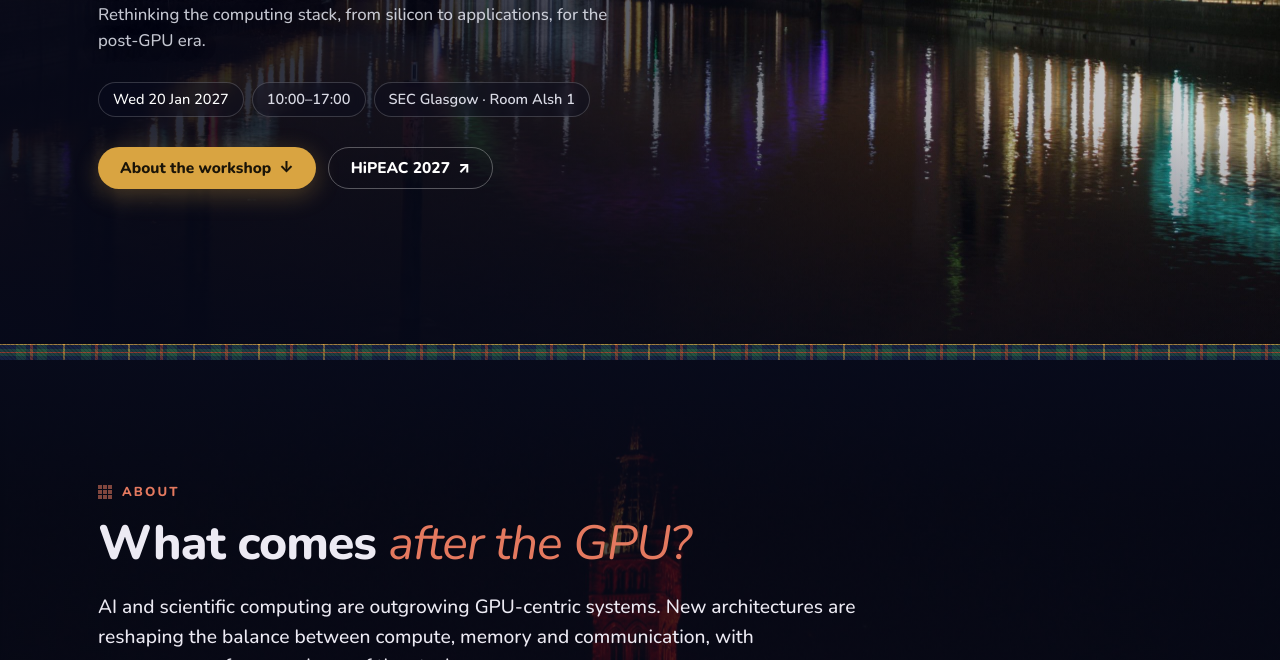
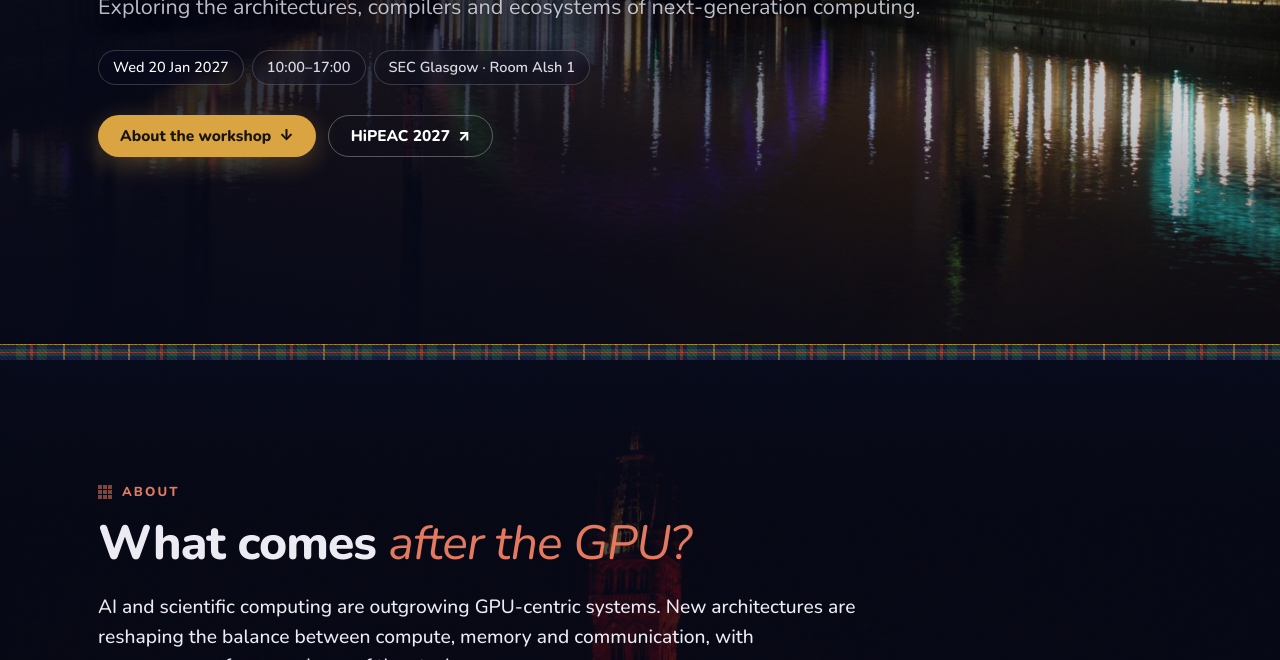
Before and after one commit to wafer-hipeac/wafer-hipeac.github.io, a plain HTML site: page index.html in a window 1280 px wide. Shown: the part 440-1100 px from the top of the page. Drawn offline with nearby package versions, Linux system fonts and the light colour scheme.

Commit message:
Merge hero subtitle and tagline into one 'Exploring ...' line
Co-Authored-By: Claude Opus 5.5 <noreply@anthropic.com>
Claude-Session: https://claude.ai/code/session_01PJFBo2BTsW4RWpZRcSJiX4

```diff
--- a/index.html
+++ b/index.html
@@ -53,8 +53,7 @@
     <div class="hero-body wrap">
       <p class="kicker">HiPEAC 2027 Workshop <span>·</span> <span class="nowrap"><svg class="kicker-rose" aria-hidden="true"><use href="#rose"/></svg>Glasgow, UK</span></p>
       <h1><span class="ln">Wafer-Scale and</span> <span class="ln">Post-GPU Computing</span> <span class="ln soft">for AI and HPC</span></h1>
-      <p class="subtitle">Architectures, Compilers, and Ecosystems</p>
-      <p class="tagline">Rethinking the computing stack, from silicon to applications, for the <span class="nowrap">post-GPU era</span>.</p>
+      <p class="subtitle">Exploring the architectures, compilers and ecosystems of next-generation computing.</p>
       <ul class="facts">
         <li><b>Wed 20 Jan 2027</b></li>
         <li>10:00–17:00</li>
--- a/style.css
+++ b/style.css
@@ -365,4 +365,3 @@ h2 em { font-style: italic; font-weight: 400; color: var(--sandstone); }
 .format-title { margin: clamp(40px, 6vw, 64px) auto 16px; }
 .format { margin-top: 0; }
 .section-intro { margin-top: 12px; max-width: 40em; color: var(--ink-2); font-size: 1.05rem; }
-.hero .tagline { margin-top: 12px; max-width: 34em; font-size: 1.05rem; line-height: 1.55; color: rgba(238,240,250,.82); text-shadow: 0 2px 14px rgba(0,0,0,.6); }
```
